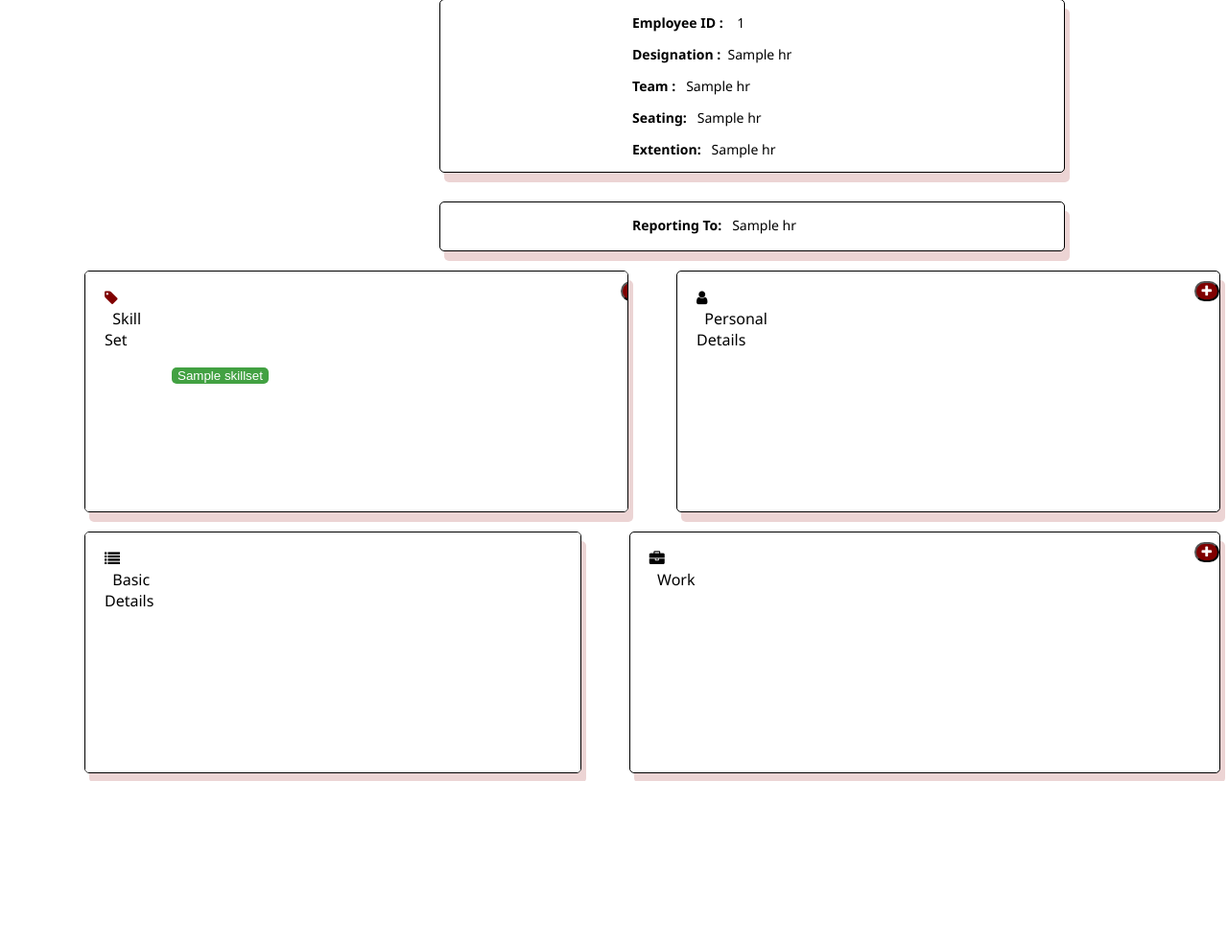
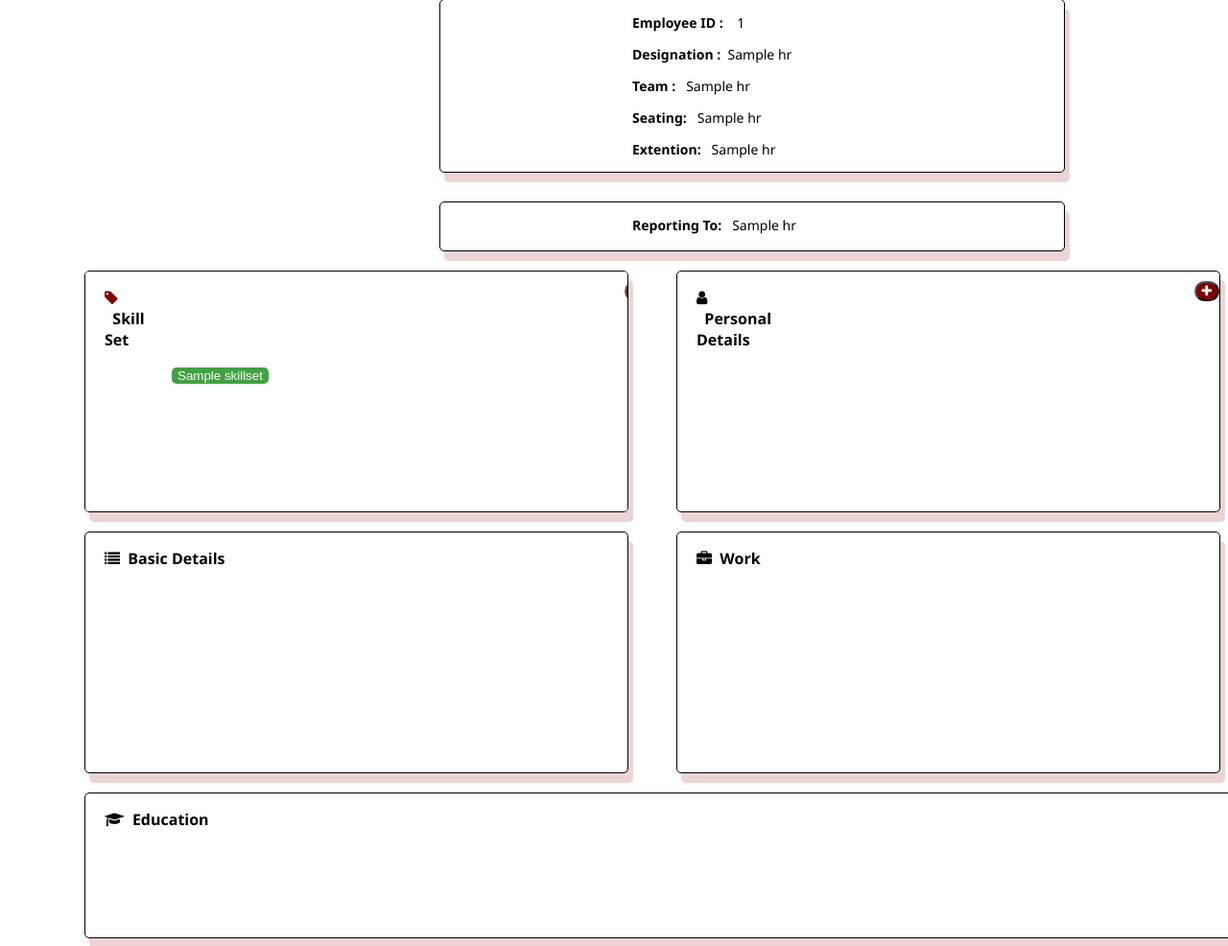
Before and after one commit to Ash515/Professionals, a Flask app: page /employeeinfo/1 in a window 1280 px wide; the page is wider, and only the part inside the window is pictured. Shown: the part 169-1155 px from the top of that part at 96% size. Before the commit the page ends 983 px from the top of that part, so only its background shows below. Run offline with Flask 2, Linux system fonts and the light colour scheme; the visitor is signed in with stand-in values (Sample User, id 1); a database or web service that is not in the repository returns one stand-in record (values such as "Sample title"); some libraries are stand-ins or nearby versions.

Commit message:
added files

```diff
--- a/static/EmployeeInfo.css
+++ b/static/EmployeeInfo.css
@@ -67,16 +67,7 @@
   margin-top: 10px;
   align-items: center;
 }
-.plus-icon2 {
-  padding-left: 470px;
-  margin-top: 10px;
-  align-items: center;
-}
-.plus-icon3 {
-  padding-left: 520px;
-  margin-top: 10px;
-  align-items: center;
-}
+
 .fa-tag {
   color: maroon;
 }
@@ -248,3 +239,22 @@ color: white;
 .flex-b{
   display: flex;
 }
+
+
+
+.education-field {
+  width: 1355px;
+  height: 150px;
+  margin-left:80px;
+  margin-top: 20px;
+  background-color: white;
+  border: 1px solid;
+  font-size: 14px;
+  font-family: "Segoe UI", Tahoma, Geneva, Verdana, sans-serif;
+  border-radius: 5px;
+  box-shadow: 5px 10px rgb(236, 212, 212);
+  overflow:auto;
+}
+.education-field-title {
+  display: inline-flex;
+}
--- a/templates/Member/Employeeinfo.html
+++ b/templates/Member/Employeeinfo.html
@@ -38,7 +38,7 @@
           <div class="skillset-field-title">
             <div class="skillset-title">
               <p id="skillset">
-                <i class="fa fa-tag"></i>&nbsp;&nbsp;Skill Set
+                <i class="fa fa-tag"></i>&nbsp;&nbsp;<b>Skill Set</b>
               </p>
             </div>
             {% if i[0]==s_id: %}
@@ -66,7 +66,7 @@
         <div class="personal-field">
           <div class="personal-title">
             <p id="skillset">
-              <i class="fa fa-user"></i>&nbsp;&nbsp;Personal Details
+              <i class="fa fa-user"></i>&nbsp;&nbsp;<b>Personal Details</b>
             </p>
             <div class="plus-icon1">
               <a href="/personaldetail-update/{{s_id}}"
@@ -82,29 +82,35 @@
   <div class="basic-field">
     <div class="basic-field-title">
       <p id="skillset">
-        <i class="fa fa-list"></i>&nbsp;&nbsp;Basic Details
+        <i class="fa fa-list"></i>&nbsp;&nbsp;<b>Basic Details</b>
       </p>
-      <div class="plus-icon2">
-        <a href=""><button id="plus-button"><i class="fa fa-plus"></i></button
-        ></a>
-      </div>
+
     </div>
   </div>
 
   <div class="work-field">
     <div class="work-title">
       <p id="skillset">
-        <i class="fa fa-briefcase"></i>&nbsp;&nbsp;Work
+        <i class="fa fa-briefcase"></i>&nbsp;&nbsp;<b>Work</b>
       </p>
-      <div class="plus-icon3">
-        <a href=""><button id="plus-button"><i class="fa fa-plus"></i></button
-        ></a>
-      </div>
+
     </div>
   </div>
 
 
 </div>
+
+<div class="flex-c">
+  <div class="education-field">
+    <div class="education-field-title">
+      <p id="skillset">
+        <i class="fa fa-graduation-cap"></i>&nbsp;&nbsp;<b>Education</b>
+      </p>
+
+    </div>
+  </div>
+
+</div>
     {%endfor%}
   </body>
 </html>
```
